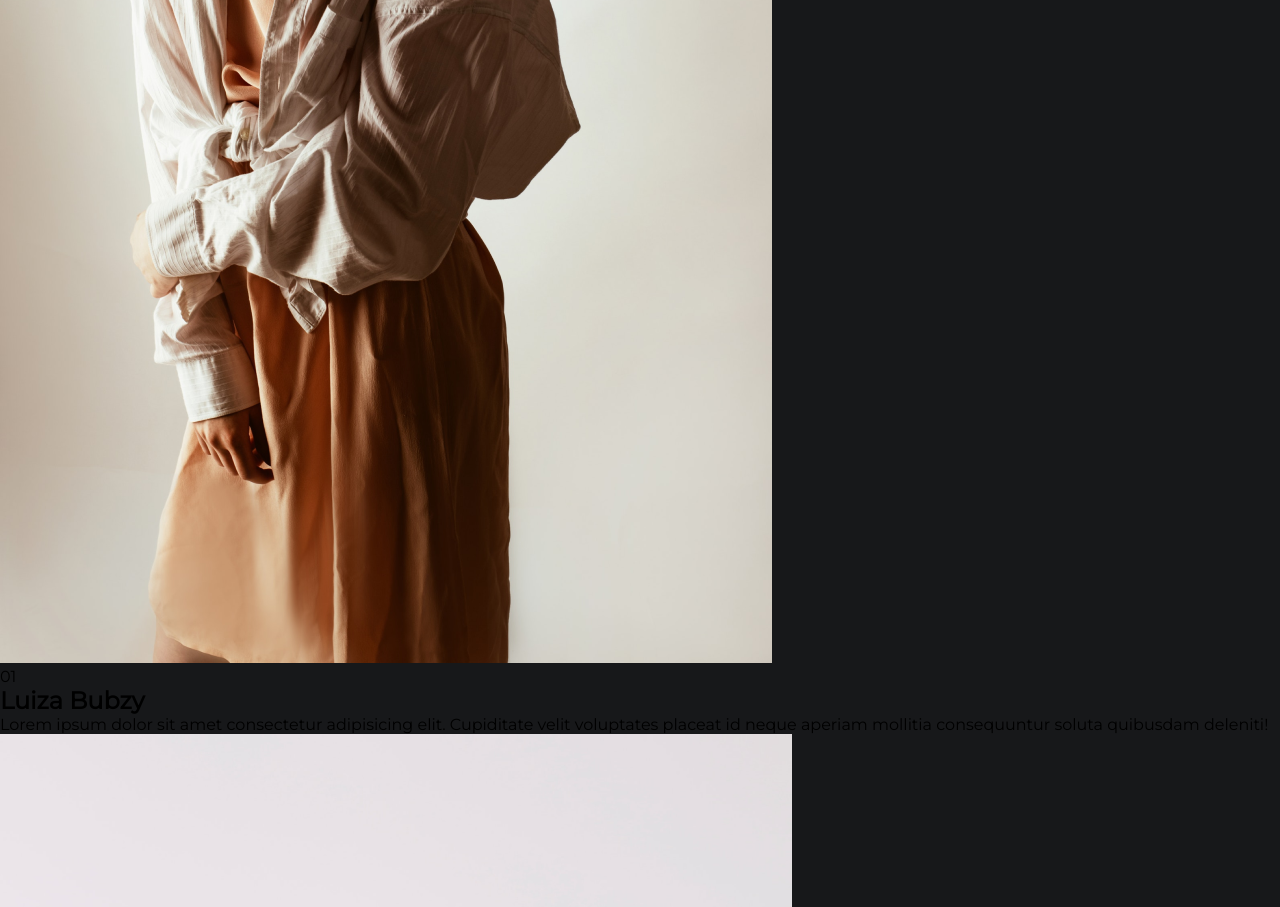
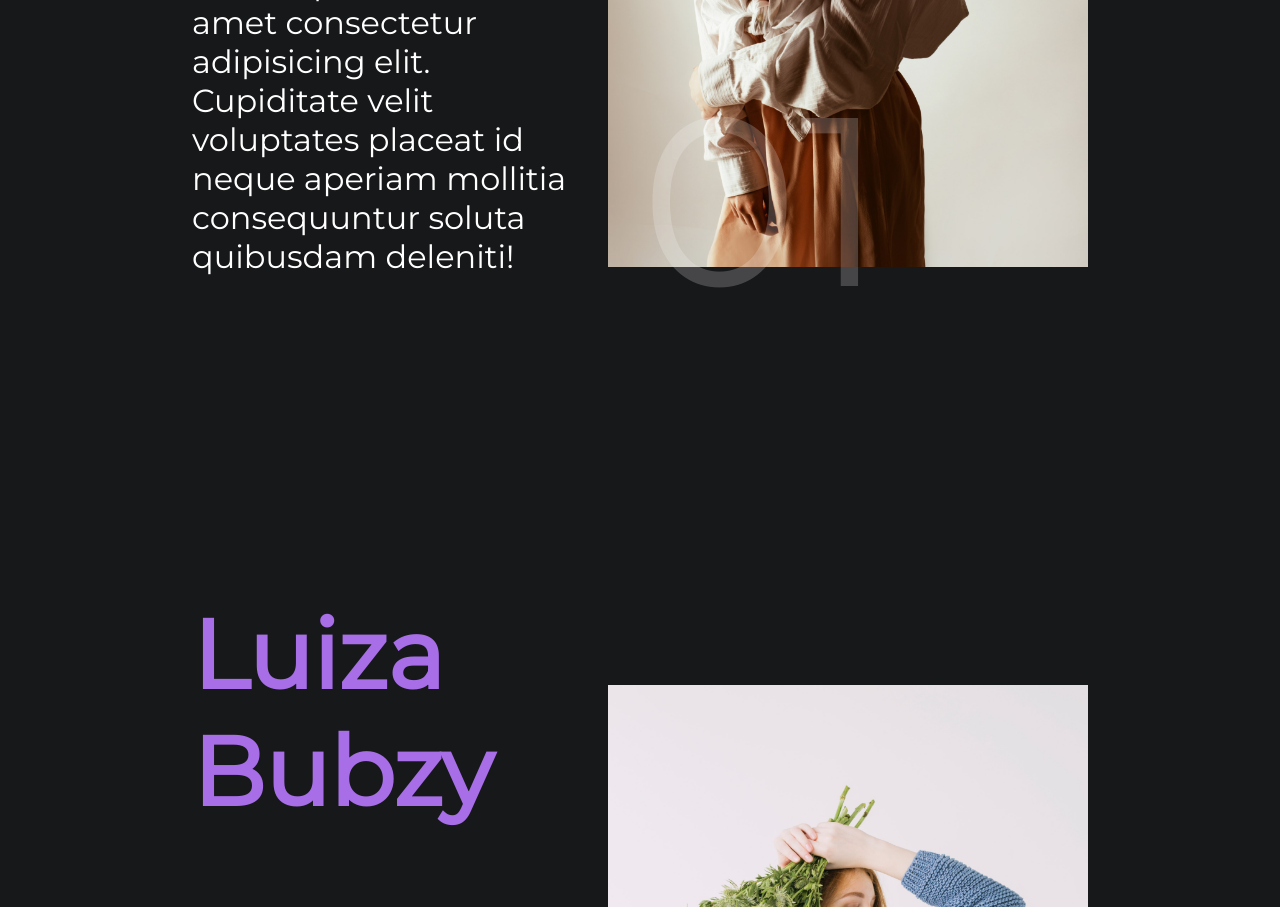
Before and after one commit to mfghir/animating-website, a plain HTML site: page fashion/index.html in a window 1280 px wide. Shown: the part 649-1556 px from the top of the page. Drawn offline with nearby package versions, Linux system fonts and the light colour scheme; a script that the page names is missing.

Commit message:
12.add style to fashion page

```diff
--- a/style.css
+++ b/style.css
@@ -253,3 +253,70 @@ main {
 body.hide {
     overflow: hidden;
 }
+
+
+/* fashion page  */
+
+.fashion1,
+.fashion2,
+.fashion3 {
+    min-height: 90vh;
+    display: flex;
+    justify-content: center;
+    align-items: center;
+    width: 70%;
+    margin: auto;
+    color: white;
+    margin-top: 5rem;
+    flex-wrap: wrap;
+    position: relative;
+}
+
+.fashion-img {
+    height: 70vh;
+    flex-basis: 30rem;
+}
+
+.fashion-text {
+    flex: 1;
+    position: relative;
+    flex-basis: 25rem;
+}
+
+.fashion-img img {
+    width: 100%;
+    height: 100%;
+    object-fit: cover;
+}
+
+.fashion-text h1 {
+    font-size: 6rem;
+    padding: 5rem 0rem;
+}
+
+.fashion1 h1 {
+    color: rgb(255, 139, 93);
+}
+
+.fashion2 h1 {
+    color: rgb(167, 110, 231);
+}
+
+.fashion3 h1 {
+    color: rgb(86, 124, 228);
+}
+
+.fashion-text p {
+    font-size: 2rem;
+    padding: 2rem 2rem 0rem 0rem;
+    margin-bottom: 10rem;
+}
+
+.fashion-nr {
+    font-size: 15rem;
+    position: absolute;
+    left: 50%;
+    bottom: 10%;
+    color: white;
+    opacity: 0.2;
+}
```
